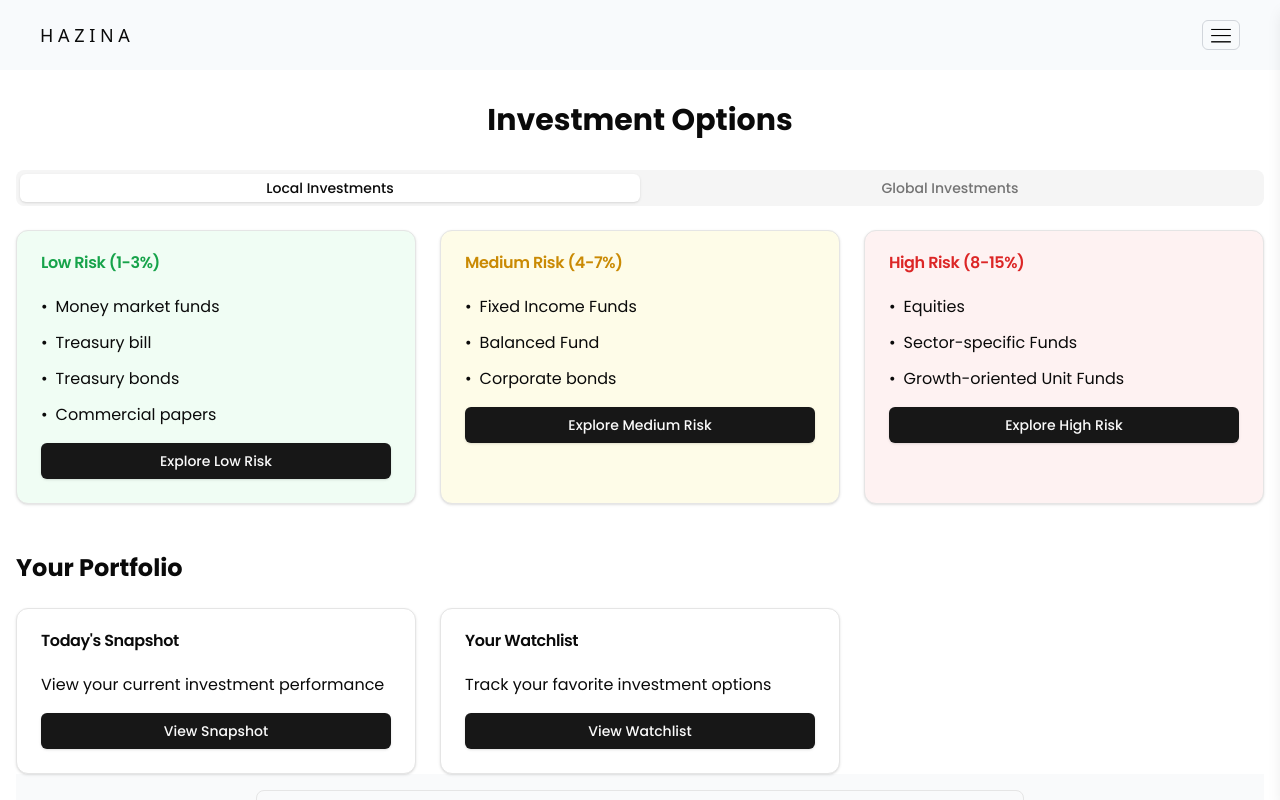
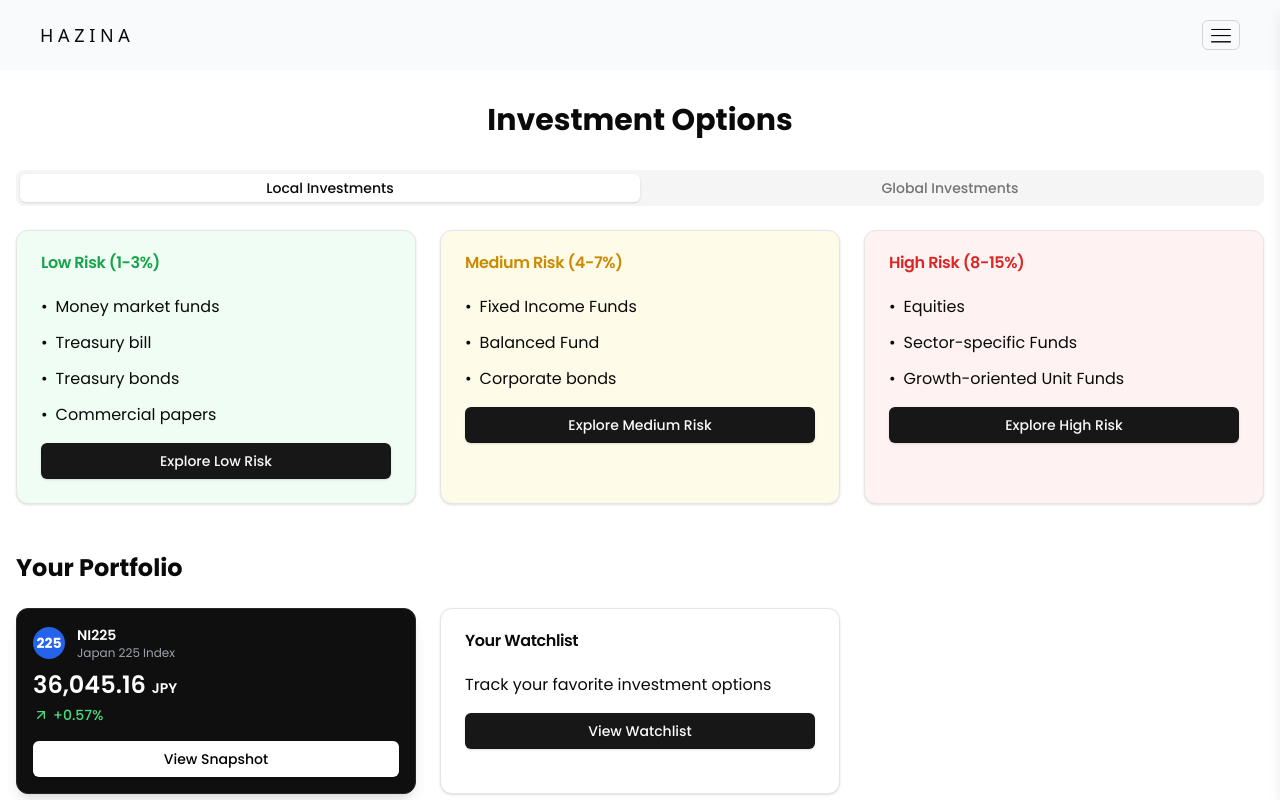
Before and after one commit to Math3wsl3vi/hazina-financial-app, a Next.js app: page /home/home-personal/invest in a window 1280 px wide. Shown: the top 800 px of the page. Built offline with nearby package versions, Linux system fonts and the light colour scheme; no server answers.

Commit message:
invest and trackers

```diff
--- a/app/home/home-business/page.tsx
+++ b/app/home/home-business/page.tsx
@@ -272,7 +272,7 @@ const TrackerPage = () => {
                       className="bg-transparent text-red-500 hover:text-red-700 hover:bg-red-50 border border-transparent hover:border-red-200 p-1 rounded-md h-6 w-6 flex items-center justify-center"
                       aria-label="Delete record"
                     >
-                      ×
+                      -
                     </button>
                   </div>
                 </li>
@@ -345,7 +345,7 @@ const TrackerPage = () => {
                       className="bg-transparent text-red-500 hover:text-red-700 hover:bg-red-50 border border-transparent hover:border-red-200 p-1 rounded-md h-6 w-6 flex items-center justify-center"
                       aria-label="Delete record"
                     >
-                      ×
+                      -
                     </button>
                   </div>
                 </li>
--- a/app/home/home-personal/invest/page.tsx
+++ b/app/home/home-personal/invest/page.tsx
@@ -4,11 +4,14 @@ import { Tabs, TabsContent, TabsList, TabsTrigger } from "@/components/ui/tabs";
 import { Card, CardHeader, CardTitle, CardContent } from "@/components/ui/card";
 import { Button } from "@/components/ui/button";
 import InvestmentsPage from "@/components/invest/InvestPage";
+import SnapshotCard from "@/components/invest/Snapshot";
 
 export default function InvestmentPage() {
   return (
     <div className="container mx-auto py-8 px-4 font-poppins">
-      <h1 className="text-3xl font-bold text-center mb-8">Investment Options</h1>
+      <h1 className="text-3xl font-bold text-center mb-8">
+        Investment Options
+      </h1>
 
       <Tabs defaultValue="local" className="w-full">
         <TabsList className="grid w-full grid-cols-2">
@@ -22,7 +25,9 @@ export default function InvestmentPage() {
             {/* Low Risk Card */}
             <Card className="bg-green-50">
               <CardHeader>
-                <CardTitle className="text-green-600">Low Risk (1-3%)</CardTitle>
+                <CardTitle className="text-green-600">
+                  Low Risk (1-3%)
+                </CardTitle>
               </CardHeader>
               <CardContent>
                 <ul className="space-y-3">
@@ -46,7 +51,9 @@ export default function InvestmentPage() {
             {/* Medium Risk Card */}
             <Card className="bg-yellow-50">
               <CardHeader>
-                <CardTitle className="text-yellow-600">Medium Risk (4-7%)</CardTitle>
+                <CardTitle className="text-yellow-600">
+                  Medium Risk (4-7%)
+                </CardTitle>
               </CardHeader>
               <CardContent>
                 <ul className="space-y-3">
@@ -67,7 +74,9 @@ export default function InvestmentPage() {
             {/* High Risk Card */}
             <Card className="bg-red-50">
               <CardHeader>
-                <CardTitle className="text-red-600">High Risk (8-15%)</CardTitle>
+                <CardTitle className="text-red-600">
+                  High Risk (8-15%)
+                </CardTitle>
               </CardHeader>
               <CardContent>
                 <ul className="space-y-3">
@@ -152,11 +161,10 @@ export default function InvestmentPage() {
                     <span className="mr-2">•</span> Tech-focused ETFs
                   </li>
                   <li className="flex items-center">
-                    <span className="mr-2">•</span>  Single stock investing
+                    <span className="mr-2">•</span> Single stock investing
                   </li>
                 </ul>
                 <Button className="mt-4 w-full">Learn More</Button>
-
               </CardContent>
             </Card>
           </div>
@@ -167,15 +175,12 @@ export default function InvestmentPage() {
       <div className="mt-12">
         <h2 className="text-2xl font-bold mb-6">Your Portfolio</h2>
         <div className="grid grid-cols-1 md:grid-cols-3 gap-6">
-          <Card>
-            <CardHeader>
-              <CardTitle>{"Today's"} Snapshot</CardTitle>
-            </CardHeader>
-            <CardContent>
-              <p>View your current investment performance</p>
-              <Button className="mt-4 w-full">View Snapshot</Button>
-            </CardContent>
-          </Card>
+          <SnapshotCard
+            indexName="NI225"
+            indexLabel="Japan 225 Index"
+            price="36,045.16"
+            changePercent={0.57}
+          />
 
           <Card>
             <CardHeader>
@@ -189,8 +194,8 @@ export default function InvestmentPage() {
         </div>
       </div>
 
-       <InvestmentsPage/>
-     <div className="h-[75px]"></div>
+      <InvestmentsPage />
+      <div className=""></div>
     </div>
   );
 }
--- a/components/invest/InvestPage.tsx
+++ b/components/invest/InvestPage.tsx
@@ -36,7 +36,7 @@ export default function InvestmentsPage() {
   };
 
   return (
-    <div className="min-h-screen bg-gray-50 pt-4 pb-12 px-2 sm:px-6 lg:px-8">
+    <div className="min-h-screen pt-4 pb-12 px-2 sm:px-6 lg:px-8">
       <div className="max-w-3xl mx-auto">
         <div className="space-y-8">
           <InvestmentForm onInvest={handleInvest} />
--- a/components/invest/InvestmentForm.tsx
+++ b/components/invest/InvestmentForm.tsx
@@ -183,7 +183,7 @@ export default function InvestmentForm({ onInvest }: InvestmentFormProps) {
 
       <Button
         type="submit"
-        className="px-4 py-2 bg-black text-white rounded-md hover:bg-green-700 w-full"
+        className="px-4 py-2 bg-black text-white rounded-md w-full"
       >
         Add Investment
       </Button>
--- /dev/null
+++ b/components/invest/Snapshot.tsx
@@ -0,0 +1,41 @@
+// components/invest/SnapshotCard.tsx
+import { Card } from "@/components/ui/card";
+import { ArrowUpRight, ArrowDownRight } from "lucide-react";
+import { Button } from "../ui/button";
+
+type SnapshotCardProps = {
+  indexName: string;
+  indexLabel: string;
+  price: string;
+  changePercent: number;
+  currency?: string;
+};
+
+export default function SnapshotCard({
+  indexName,
+  indexLabel,
+  price,
+  changePercent,
+  currency = "JPY",
+}: SnapshotCardProps) {
+  const isPositive = changePercent >= 0;
+
+  return (
+    <Card className="bg-[#0F0F0F] text-white p-4 rounded-xl min-w-full max-w-xs shadow-lg border border-neutral-800">
+      <div className="flex items-center space-x-3 mb-2">
+        <div className="bg-blue-600 w-8 h-8 flex items-center justify-center rounded-full text-sm font-bold">225</div>
+        <div>
+          <div className="text-sm font-semibold">{indexName}</div>
+          <div className="text-xs text-gray-400">{indexLabel}</div>
+        </div>
+      </div>
+      <div className="text-2xl font-semibold">{price} <span className="text-sm">{currency}</span></div>
+      <div className={`text-sm font-medium mt-1 ${isPositive ? "text-green-400" : "text-red-400"} flex items-center`}>
+        {isPositive ? <ArrowUpRight className="w-4 h-4 mr-1" /> : <ArrowDownRight className="w-4 h-4 mr-1" />}
+        {changePercent > 0 ? "+" : ""}
+        {changePercent}%
+      </div>
+      <Button className="bg-white text-black w-full mt-4 hover:border-white hover:bg-black hover:text-white">View Snapshot</Button>
+    </Card>
+  );
+}
```
Also changed, not shown: app/home/home-business/invoice/page.tsx (+30 -6 lines).
